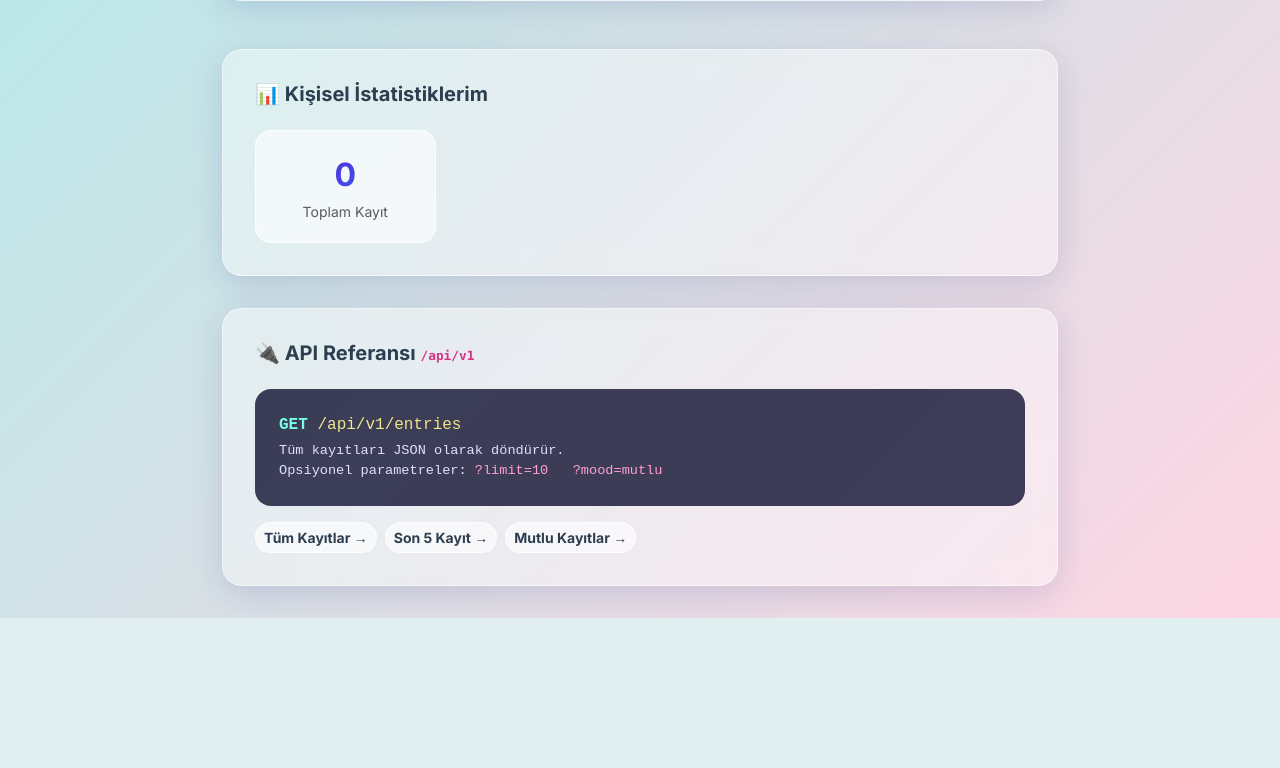
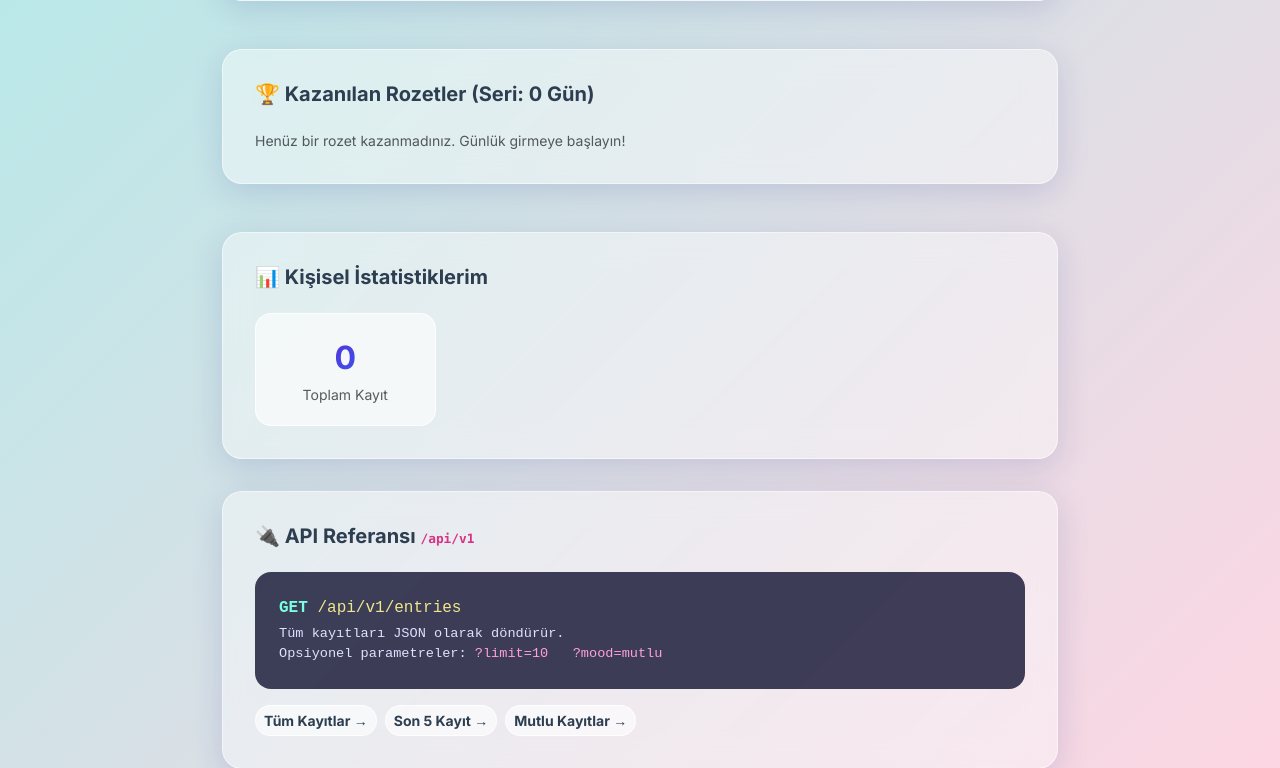
Before and after one commit to zeynaksoy/mindful-me, a Flask app: page /profile in a window 1280 px wide. Shown: the part 540-1308 px from the top of the page. Before the commit the page ends 1158 px from the top, so only its background shows below. Run offline with Flask 3, Linux system fonts and the light colour scheme; data comes from the database, SQL or seed files in the repository; data that the repository does not hold is empty; some libraries are stand-ins or nearby versions.

Commit message:
Günlük streak ve rozet sistemi eklendi

```diff
--- a/app/models.py
+++ b/app/models.py
@@ -10,6 +10,8 @@ class User(db.Model):
     email = db.Column(db.String(120), index=True, unique=True)
     password_hash = db.Column(db.String(256))
     avatar_file = db.Column(db.String(120), nullable=False, default='default.png')
+    streak_count = db.Column(db.Integer, default=0)
+    last_entry_date = db.Column(db.Date, nullable=True)
 
     def set_password(self, password):
         self.password_hash = generate_password_hash(password)
--- a/app/routes.py
+++ b/app/routes.py
@@ -165,6 +165,21 @@ def index():
             ai_keywords=keywords
         )
         db.session.add(entry)
+
+        # Streak (Seri) Hesaplama
+        user = User.query.first()
+        if user:
+            today = datetime.utcnow().date()
+            if user.last_entry_date:
+                diff = (today - user.last_entry_date).days
+                if diff == 1:
+                    user.streak_count += 1
+                elif diff > 1:
+                    user.streak_count = 1
+            else:
+                user.streak_count = 1
+            user.last_entry_date = today
+
         db.session.commit()
         return redirect(url_for('main.index'))
 
@@ -327,9 +342,18 @@ def profile():
                          if user.avatar_file and user.avatar_file != 'default.png' \
                          else None
 
+        # Rozet Mantığı
+        badges = []
+        if user.streak_count >= 3:
+            badges.append({'name': _('Başlangıç'), 'icon': '🌱', 'desc': _('3 Günlük Seri')})
+        if user.streak_count >= 7:
+            badges.append({'name': _('İstikrarlı'), 'icon': '🔥', 'desc': _('7 Günlük Seri')})
+        if user.streak_count >= 30:
+            badges.append({'name': _('Zen Ustası'), 'icon': '👑', 'desc': _('30 Günlük Seri')})
+
         return render_template('profile.html', user=user, form=form,
                                total_entries=total_entries, mood_counts=mood_counts,
-                               best_mood=best_mood, avatar_url=avatar_url)
+                               best_mood=best_mood, avatar_url=avatar_url, badges=badges)
     except Exception as e:
         db.session.rollback()
         flash(_('Profil işlemlerinde geçici bir hata oluştu.'), 'danger')
--- a/app/templates/profile.html
+++ b/app/templates/profile.html
@@ -221,6 +221,22 @@
             </div>
         </div>
 
+        <!-- Rozetler ve Seri -->
+        <div class="glass-card mt-5">
+            <h5 class="fw-bold mb-4">🏆 {{ _('Kazanılan Rozetler (Seri: %(count)s Gün)', count=user.streak_count) }}</h5>
+            <div class="d-flex flex-wrap gap-3">
+                {% for badge in badges %}
+                <div class="glass-card text-center p-3" style="min-width: 120px; border-radius: 15px; background: rgba(255,255,255,0.9);">
+                    <div style="font-size: 2.5rem;">{{ badge.icon }}</div>
+                    <div class="fw-bold mt-2" style="font-size: 0.9rem; color: #6a11cb;">{{ badge.name }}</div>
+                    <div class="text-muted small">{{ badge.desc }}</div>
+                </div>
+                {% else %}
+                <p class="text-muted small mb-0">{{ _('Henüz bir rozet kazanmadınız. Günlük girmeye başlayın!') }}</p>
+                {% endfor %}
+            </div>
+        </div>
+
         <!-- İstatistikler -->
         <div class="glass-card mt-5">
             <h5 class="fw-bold mb-4">📊 {{ _('Kişisel İstatistiklerim') }}</h5>
```
